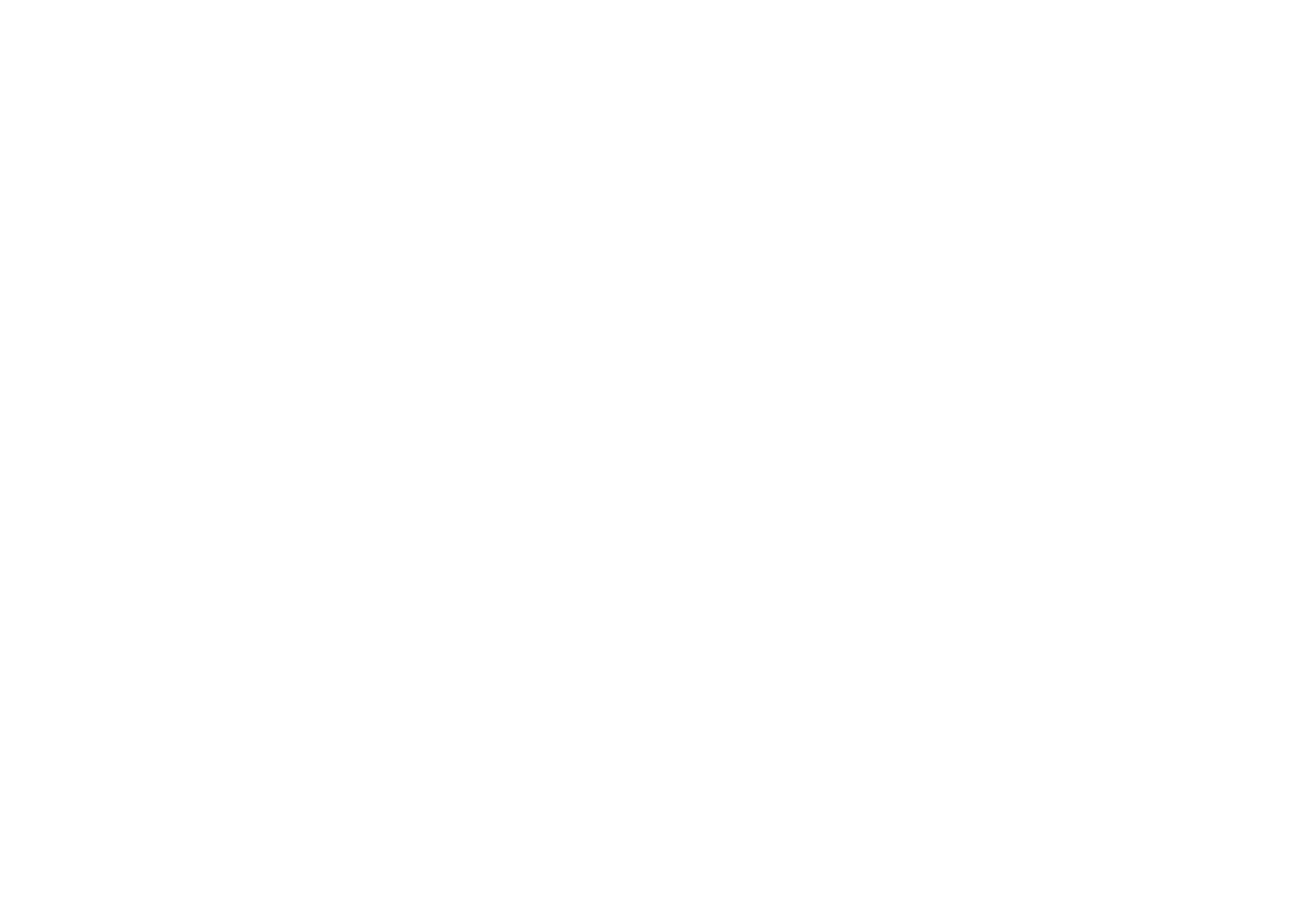
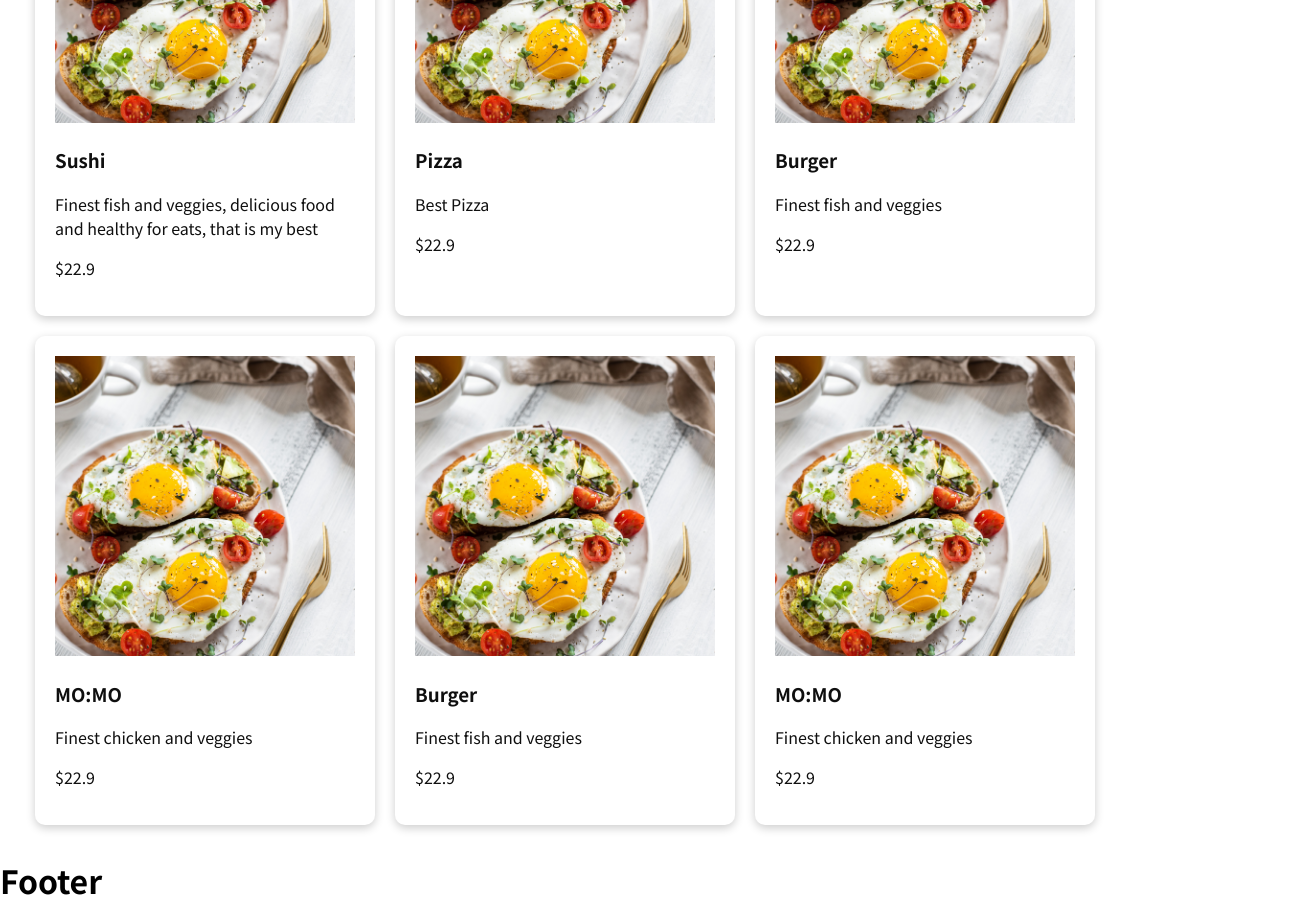
Before and after one commit to DhanBahadurPun/food-order, a React (Create React App) app: page / in a window 1280 px wide. Shown: the part 680-1604 px from the top of the page, 1305 px wide, since content can reach past the window. Before the commit the page ends 800 px from the top, so only its background shows below. Built offline with nearby package versions, Linux system fonts and the light colour scheme.

Commit message:
display the foods in list

```diff
--- a/src/components/Meals/AvailableMeals.js
+++ b/src/components/Meals/AvailableMeals.js
@@ -1,34 +1,64 @@
+import MealsItem from "./MealsItem/MealsItem";
+import demoImg from "../assets/food-demo.jpg";
+import Card from "../UI/Card/Card";
 import classes from "./AvailableMeals.module.css";
 
 const DUMMY_MEALS = [
   {
     id: "m1",
     name: "Sushi",
-    description: "Finest fish and veggies",
+    description:
+      "Finest fish and veggies, delicious food and healthy for eats, that is my best",
     price: 22.9,
+    img: demoImg,
   },
   {
     id: "m2",
     name: "Pizza",
     description: "Best Pizza",
     price: 22.9,
+    img: demoImg,
   },
   {
     id: "m3",
     name: "Burger",
     description: "Finest fish and veggies",
     price: 22.9,
+    img: demoImg,
   },
   {
     id: "m4",
     name: "MO:MO",
     description: "Finest chicken and veggies",
     price: 22.9,
+    img: demoImg,
+  },
+  {
+    id: "m5",
+    name: "Burger",
+    description: "Finest fish and veggies",
+    price: 22.9,
+    img: demoImg,
+  },
+  {
+    id: "m6",
+    name: "MO:MO",
+    description: "Finest chicken and veggies",
+    price: 22.9,
+    img: demoImg,
   },
 ];
 const AvailableMeals = () => {
   const mealsList = DUMMY_MEALS.map((meal) => (
-    <li key={meal.id}>{meal.name}</li>
+    <Card>
+      <MealsItem
+        id={meal.id}
+        name={meal.name}
+        description={meal.description}
+        price={meal.price}
+        imgURL={meal.img}
+      />
+    </Card>
   ));
   return (
     <section className={classes.meals}>
--- a/src/components/Meals/AvailableMeals.module.css
+++ b/src/components/Meals/AvailableMeals.module.css
@@ -1,11 +1,12 @@
 .meals {
-    max-width: 60rem;
-    width: 90%;
-    margin: 2rem auto;
+    width: 100%;
+    margin-left: 25px;
     animation: meals-appear 1s ease-out forwards;
   }
 
   .meals ul {
+    display: flex;
+    flex-wrap: wrap;
     list-style: none;
     margin: 0;
     padding: 0;
--- /dev/null
+++ b/src/components/Meals/MealsItem/MealsItem.js
@@ -0,0 +1,24 @@
+import React from "react";
+
+import classes from "./MealsItem.module.css";
+
+const MealsItem = (props) => {
+  const { id, name, description, price, imgURL } = props;
+  return (
+    <li key={id}>
+      <div className={classes.content}>
+        <div className={classes["content-img-btn"]}>
+          <img src={imgURL} />
+          <button>Order</button>
+        </div>
+        <div className={classes.details}>
+          <h1>{name}</h1>
+          <p>{description}</p>
+          <p>${price}</p>
+        </div>
+      </div>
+    </li>
+  );
+};
+
+export default MealsItem;
--- /dev/null
+++ b/src/components/Meals/MealsItem/MealsItem.module.css
@@ -0,0 +1,51 @@
+.content{
+    display: flex;
+    flex-direction: column;
+    overflow: hidden;
+    position: relative;
+}
+
+.content-img-btn img{
+    height: 300px;
+    width: 300px;
+    cursor: pointer;
+    object-fit: cover;
+    transform: scale(1);
+    transition: all 0.3s ease-out;
+}
+
+.content-img-btn:hover img{
+    transform: scale(1.1) translateY(-20px);
+}
+
+.content-img-btn button{
+    border: none;
+    box-shadow: none;
+    background-color: #655e5a;
+    color: #fff;
+    cursor: pointer;
+    position: absolute;
+    top: 40%;
+    left: 72px;
+    width: 50%;
+    padding: 15px;
+    text-align: center;
+    font-size: 15px;
+    transform: translateY(30px);
+    transition: all 0.3s ease-out;
+    opacity: 0;
+
+}
+
+.content-img-btn button:hover{
+    background-color: #353333;
+}
+
+.content-img-btn:hover button{
+    opacity: 1;
+    transform: translateY(0);
+}
+
+.details{
+    width: 300px;
+}
--- /dev/null
+++ b/src/components/UI/Card/Card.js
@@ -0,0 +1,9 @@
+import React from "react";
+
+import classes from "./Card.module.css";
+
+const Card = ({ children }) => {
+  return <section className={classes.card}>{children}</section>;
+};
+
+export default Card;
--- /dev/null
+++ b/src/components/UI/Card/Card.module.css
@@ -0,0 +1,8 @@
+.card {
+    background-color: #fff;
+    color: rgb(15, 15, 15);
+    border-radius: 10px;
+    box-shadow: 0 3px 10px rgba(0, 0, 0, 0.2);
+    padding: 20px;
+    margin: 10px;
+  }
```
Also changed, not shown: src/components/assets/food-demo.jpg (added).
